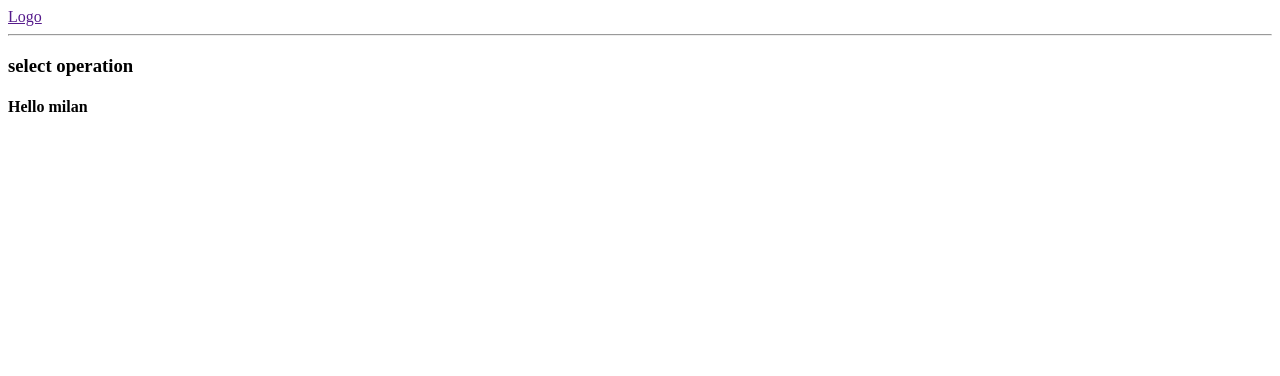
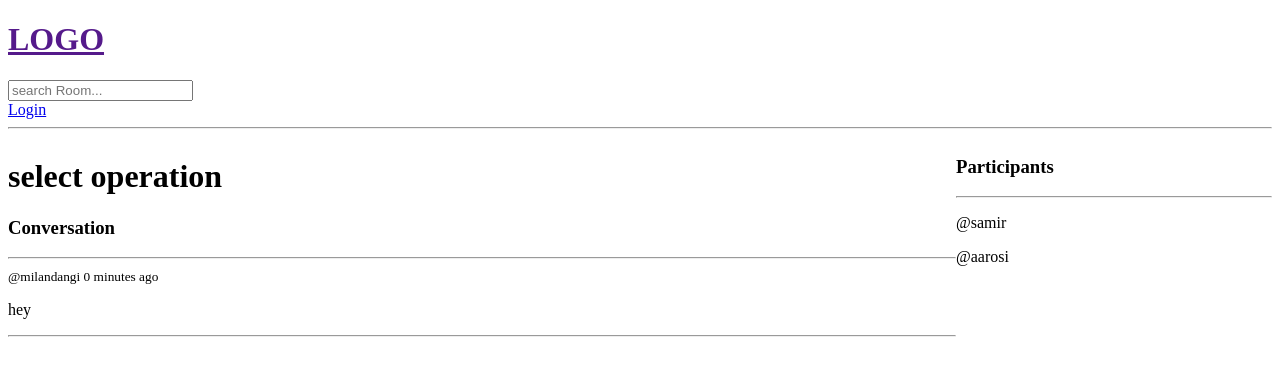
Before and after one commit to milan0122/StudyChat, a Django app: page /room/9/ in a window 1280 px wide. Shown: the top 376 px of the page. Run offline with Django 5.2, Linux system fonts and the light colour scheme; data comes from the database, SQL or seed files in the repository; both versions use the stored data as it was after the commit.

Commit message:
register/login

```diff
--- a/polls/models.py
+++ b/polls/models.py
@@ -10,6 +10,7 @@ class Topic(models.Model):
 class Room(models.Model):
     host = models.ForeignKey(User,on_delete=models.SET_NULL,null=True)
     topic = models.ForeignKey(Topic,on_delete=models.SET_NULL,null=True)
+    participants = models.ManyToManyField(User,related_name='participants',blank=True)
     name = models.CharField(max_length=200)
     description = models.TextField(null=True,blank=True)
     update = models.DateTimeField(auto_now=True)
--- a/polls/templates/polls/room.html
+++ b/polls/templates/polls/room.html
@@ -1,5 +1,47 @@
 {% extends 'main.html' %}
 {% block content %}
-<h3>{{room.name}}</h3>
-<h4>Hello milan</h4>
+<style>
+    .room-container{
+        display: grid;
+        grid-template-columns: 3fr 1fr;
+    }
+</style>
+<div class="room-container">
+    <div>
+
+
+    <h1>{{room.name}}</h1>
+<p>{{room.description}}</p>
+
+<div class="comment-wrapper">
+    <h3>Conversation</h3>
+    <hr>
+    {% for msg in room_messages %}
+    <div>
+        <small>@{{msg.user}} {{msg.created|timesince}} ago</small>
+        <p>{{msg.body}}</p>
+        <hr>
+    </div>
+    {% endfor %}
+
+</div>
+{% if request.user.is_authenticated %}
+<div class="comment-form">
+    <form action="" method="POST">
+        {% csrf_token %}
+        <input type="text" name="body" placeholder="write your message.." id="">
+    </form>
+</div>
+{% endif %}
+</div>
+<div>
+    <h3>Participants</h3>
+    <hr>
+    {% for user in participants %}
+    <div>
+        <p>@{{user.username}}</p>
+    </div>
+    {% endfor %}
+</div>
+</div>
 {% endblock %}
--- a/polls/templates/polls/room_form.html
+++ b/polls/templates/polls/room_form.html
@@ -1,5 +1,4 @@
 {% extends 'main.html' %}
-
 {% block content %}
 
 <div>
--- a/polls/urls.py
+++ b/polls/urls.py
@@ -3,6 +3,9 @@ from . import views
 
 #list of urlpattern and this for only specific app
 urlpatterns = [
+    path('login/',view=views.loginPage,name="login"),
+    path('logout/',view=views.logoutUser,name="logout"),
+    path('register/',view=views.registerUser,name="register"),
     path("",views.home, name="home"),
     path("room/<str:id>/",view=views.room,name="room"),
     path("create-room/",view=views.create_room,name="create-room"),
--- a/polls/views.py
+++ b/polls/views.py
@@ -1,7 +1,15 @@
 from django.shortcuts import render,redirect
+from django.contrib import messages
 from django.http import HttpResponse
-from .models import Room
+from django.db.models import Q
+from django.contrib.auth.models import User
+from django.contrib.auth import authenticate,login,logout
+from django.contrib.auth.decorators import login_required
+from django.contrib.auth.forms import UserCreationForm
+from .models import Room,Topic,Message
 from .forms import RoomForm
+
+
 
 # rooms=[
 #     {'id':'1','name':'Learn django with Me'},
@@ -9,10 +17,58 @@ from .forms import RoomForm
 #     {'id':'3','name':'Advanced Java Programming'},
 #     {'id':'4','name':'Self scalling'},
 # ]
+def loginPage(request):
+    page ='login'
+    #if already user authenticated then login_url will not works
+    if request.user.is_authenticated:
+        return redirect('home')
+    if request.method=='POST':
+        username =request.POST.get('username').lower()
+        password = request.POST.get('password')
+        try:
+            user = User.objects.get(username=username)
+            user = authenticate(request,username=username,password=password)
+            if user is not None:
+                login(request,user)
+                return redirect('home')
+            else:
+                messages.error(request,"username or password invalids")
+        except:
+            messages.error(request,"user doesn't exits")
+
+    context = {'page':page}
+    return render(request,'polls/login_register.html',context)
+
+def logoutUser(request):
+    logout(request)
+    return redirect('home')
+def registerUser(request):
+    page ='register'
+    form = UserCreationForm()
+    if request.method=='POST':
+        form = UserCreationForm(request.POST)
+        if form.is_valid():
+            user = form.save(commit=False)
+            user.username=user.username.lower()
+            user.save()
+            login(request,user)
+            return redirect('home')
+        else:
+            messages.error(request,"An error occured during registration")
+    # context = {'page':page}
+    return render(request,'polls/login_register.html',{'form':form})
 
 def home(request):
-    rooms = Room.objects.all()
-    context = {'rooms':rooms}
+    q = request.GET.get('q') if request.GET.get('q')!= None else ''
+    #when parameter available it searches using q(param)
+    #here using default model "Q" we can do dynamic searching ie. multiple searching
+    rooms = Room.objects.filter(Q(topic__name__icontains=q) |
+                                Q(name__icontains=q) |
+                                Q(description__icontains=q)
+                                )
+    topics = Topic.objects.all()
+    room_counts = rooms.count()
+    context = {'rooms':rooms,'topics':topics,'room_counts':room_counts}
     return render(request,'polls/home.html',context)
 
 def room(request,id):
@@ -23,9 +79,25 @@ def room(request,id):
     # if rm is None:
     #     return HttpResponse("Room not found",status=404)
     room = Room.objects.get(id =id)
-    context = {'room':room}
+    room_messages = room.message_set.all().order_by('-created')
+    #for many to one relationship , use object_set.all
+    #for many to many relationship, simply use object.all
+    #if need all the attribute of entity simple use object.all
+    #if not replace object by actual attribute of entity to access specific attribute
+    participants = room.participants.all()
+    if request.method=='POST':
+        message = Message.objects.create(
+            user = request.user,
+            room = room,
+            body = request.POST.get('body')
+        )
+        return redirect('room',id=room.id,)
+
+    context = {'room':room,'room_messages':room_messages,'participants':participants}
     return render(request,"polls/room.html",context)
 
+
+@login_required(login_url='login') # decorators provide functionality when user wann to create room there need to be login
 def create_room(request):
     form = RoomForm()
     if request.method =='POST':
@@ -40,9 +112,14 @@ def create_room(request):
     context ={'form':form}
     return render(request,"polls/room_form.html",context)
 
+@login_required(login_url='logi  n') # decorators provide functionality when user wann to create room there need to be login
 def updateRoom(request,id):
     room = Room.objects.get(id=id)
+    print(room)
     form = RoomForm(instance=room)
+    #this restricted the user to update other message
+    if request.user !=room.host:
+        return HttpResponse("You are not allowed to here!!")
     if request.method=='POST':
         form = RoomForm(request.POST,instance=room)
         if form.is_valid():
@@ -54,8 +131,11 @@ def updateRoom(request,id):
     return render(request,'polls/room_form.html',context)
 
 #delete operation
+@login_required(login_url='login') # decorators provide functionality when user wann to create room there need to be login
 def deleteRoom(request,id):
     room = Room.objects.get(id=id)
+    if request.user !=room.host:
+        return HttpResponse("You are not allowed to here!!")
     if request.method=='POST':
         room.delete()
         return redirect('home')
--- a/templates/main.html
+++ b/templates/main.html
@@ -7,6 +7,13 @@
 </head>
 <body>
     {% include "nav.html" %}
+    {% if messages %}
+    <ul class="messages">
+        {% for message in messages %}
+            <li>{{ message }}</li>
+        {% endfor %}
+    </ul>
+    {% endif %}
     <hr>
     {% block content %}
     {% endblock %}
--- a/templates/nav.html
+++ b/templates/nav.html
@@ -1 +1,13 @@
-<a href="">Logo</a>
+<a href="">
+    <h1>LOGO</h1>
+</a>
+<form action="{% url 'home' %}" method="GET">
+    <input type="text" name="q" id="" placeholder="search Room...">
+
+</form>
+{% if request.user.is_authenticated %}
+<p>Hello {{request.user}}</p>
+<a href="{% url 'logout' %}" >Logout </a>
+{% else %}
+<a href="{% url 'login' %}">Login</a>
+{% endif %}
```
Also changed, not shown: polls/templates/polls/home.html (+14 -0 lines), polls/templates/polls/login_register.html (added, +30 -0 lines), db.sqlite3, polls/migrations/0003_alter_room_options_room_participants.py (added).
